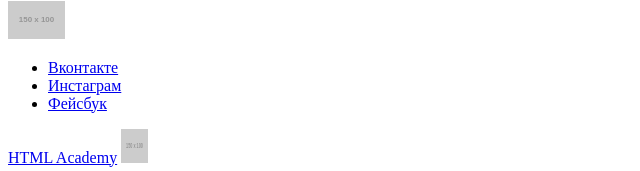
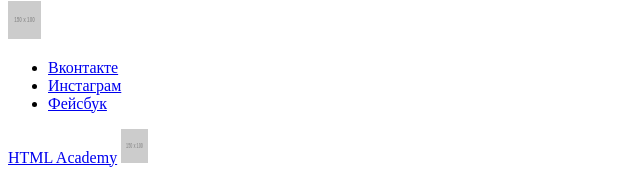
Before and after one commit to b-612/969413-cat-energy-17, a website: page index.html in a window 1280 px wide. Shown: the part 2058-2229 px from the top of the page, 0-640 px from the left. Drawn offline with Linux system fonts and the light colour scheme; placeholder pictures from the web are drawn by us.

Commit message:
Последние правки в разметки страницы index.html

```diff
--- a/index.html
+++ b/index.html
@@ -108,7 +108,7 @@
       </div>
     </section>
     <a class="page-footer__logo" href="#">
-      <img class="page-footer__logo-inscription" src="http://placehold.it/150x100" alt="Cat Energy - функциональное питание для котов. Логотип - надпись" widtn="33" height="38">
+      <img class="page-footer__logo-inscription" src="http://placehold.it/150x100" alt="Cat Energy - функциональное питание для котов. Логотип - надпись" width="33" height="38">
     </a>
     <ul class="page-footer__socials socials">
       <li class="socials__item">
```
